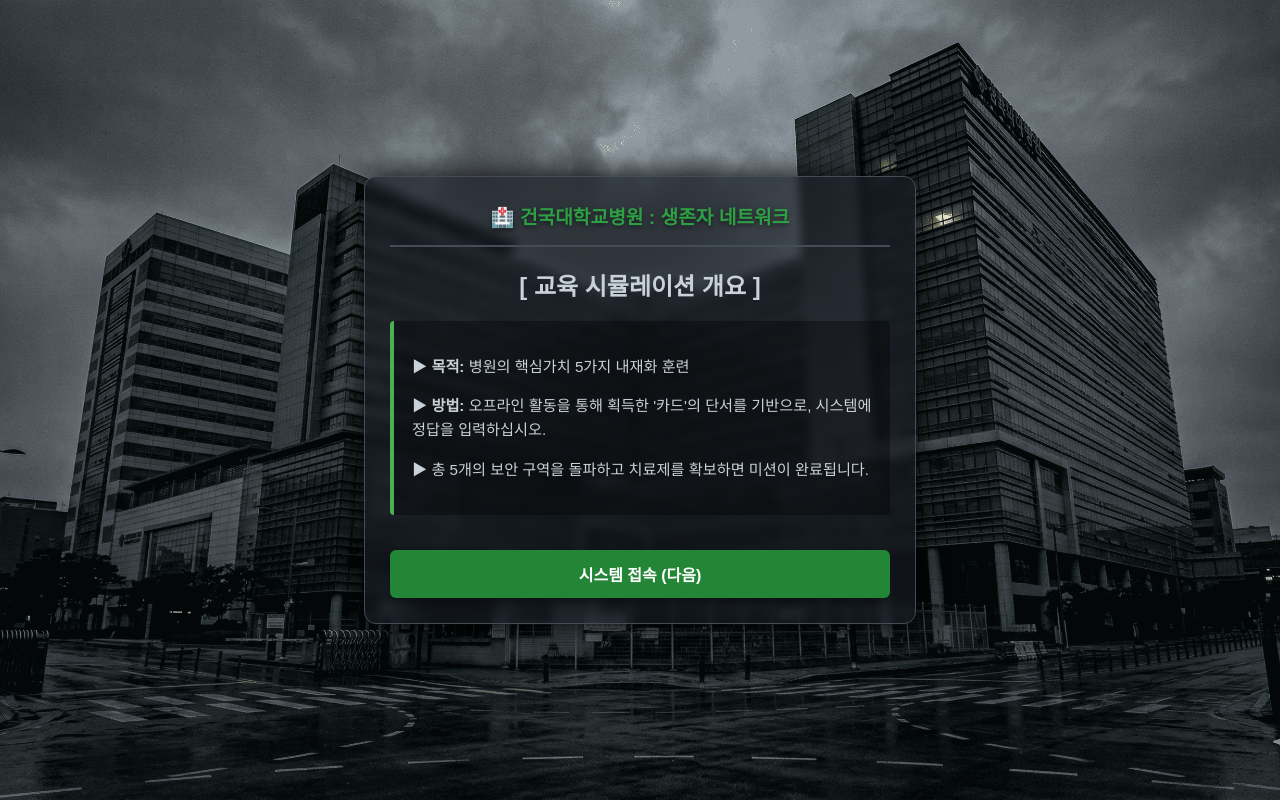
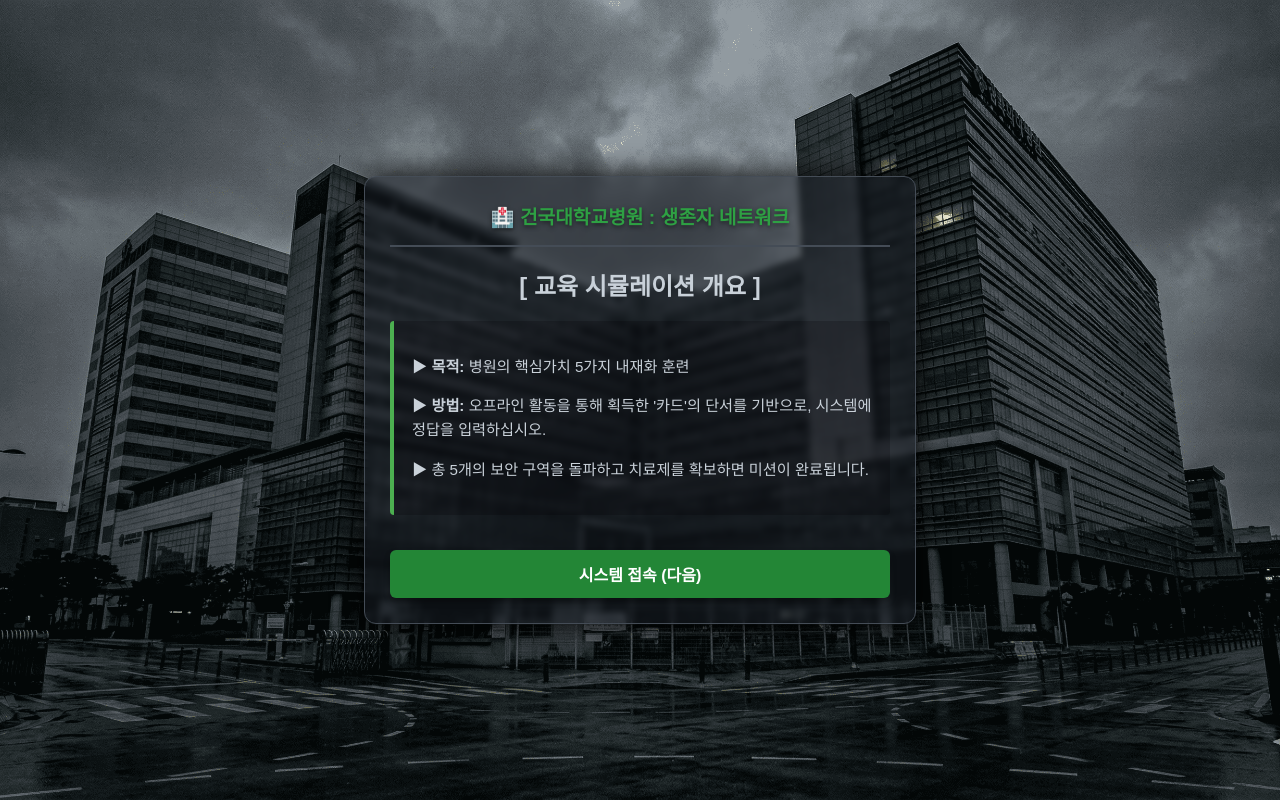
Before and after one commit to KUHEDU/DNA_GAME, a website: page index.html in a window 1280 px wide. Drawn offline with Linux system fonts and the light colour scheme; no server answers.

Commit message:
Update style.css

```diff
--- a/style.css
+++ b/style.css
@@ -28,9 +28,9 @@
     margin: auto;
 
     /* 🔥 전체 상자의 투명도를 높여(0.85 -> 0.65) 배경이 은은하게 비치도록 수정 */
-    background-color: rgba(22, 27, 34, 0.65);
-    backdrop-filter: blur(5px); /* 배경 블러를 줄여서 배경 이미지가 더 또렷하게 보이게 함 */
-    -webkit-backdrop-filter: blur(5px);
+    background-color: rgba(22, 27, 34, 0.5);
+    backdrop-filter: blur(3px); /* 배경 블러를 줄여서 배경 이미지가 더 또렷하게 보이게 함 */
+    -webkit-backdrop-filter: blur(3px);
 
     padding: 25px;
     border-radius: 12px;
@@ -69,7 +69,7 @@
    ========================================== */
 .story-box {
     /* 🔥 텍스트 상자의 투명도도 높임 (0.5 -> 0.35) */
-    background-color: rgba(0, 0, 0, 0.35);
+    background-color: rgba(0, 0, 0, 0.2);
     padding: 18px;
     border-left: 4px solid #4CAF50;
     margin-bottom: 25px;
@@ -212,7 +212,7 @@
    ========================================== */
 @media (max-width: 480px) {
     /* 🔥 width를 92% -> 82%로 줄여 양옆으로 배경화면이 시원하게 보이도록 수정 */
-    .game-container { width: 82%; padding: 20px 15px; }
+    .game-container { width: 75%; padding: 20px 15px; }
     #hospital-logo { font-size: 1.1rem; }
     #stage-title { font-size: 0.85rem; }
     .stage-subtitle { font-size: 1.25rem; }
```
